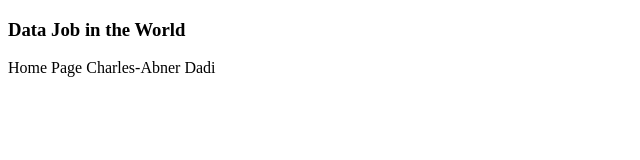
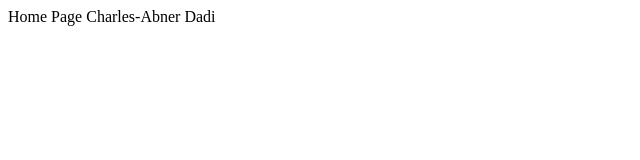
Before and after one commit to charlesDADI/charlesdadi.github.io, a plain HTML site: page index.html in a window 1280 px wide. Shown: the whole page, without its empty margins (0-640 px from the left). Drawn offline with nearby package versions, Linux system fonts and the light colour scheme.

Commit message:
Initial commit

```diff
--- a/index.html
+++ b/index.html
@@ -66,10 +66,7 @@
 
     <body>
     <div class="row">
-      <h3> Data Job in the World</h3>
-    </div>
-    <div class="row">
-        Home Page Charles-Abner Dadi
+          Home Page Charles-Abner Dadi
     </div>
     </body>
 </html>
```
Also changed, not shown: dataviz_jobs.html (+0 -1 lines).
